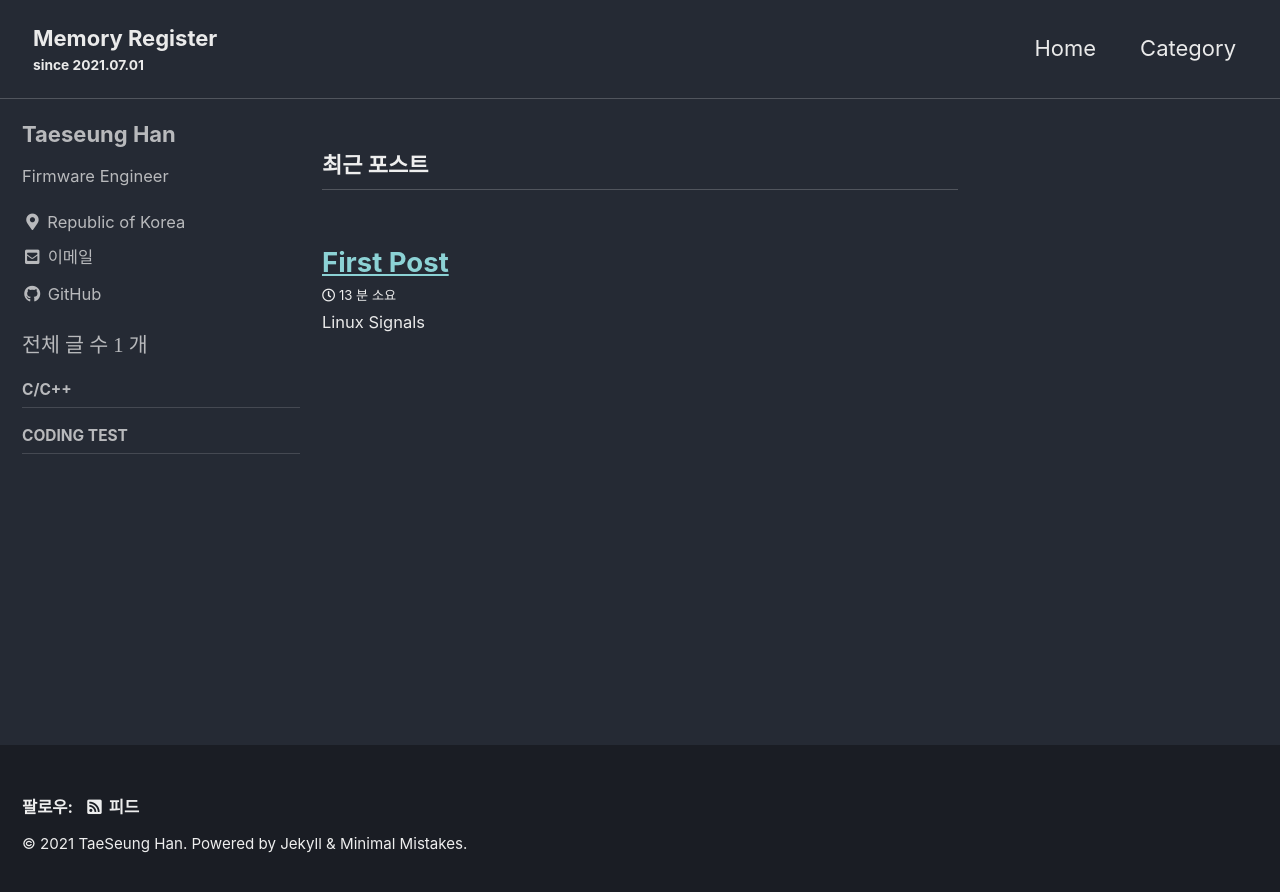
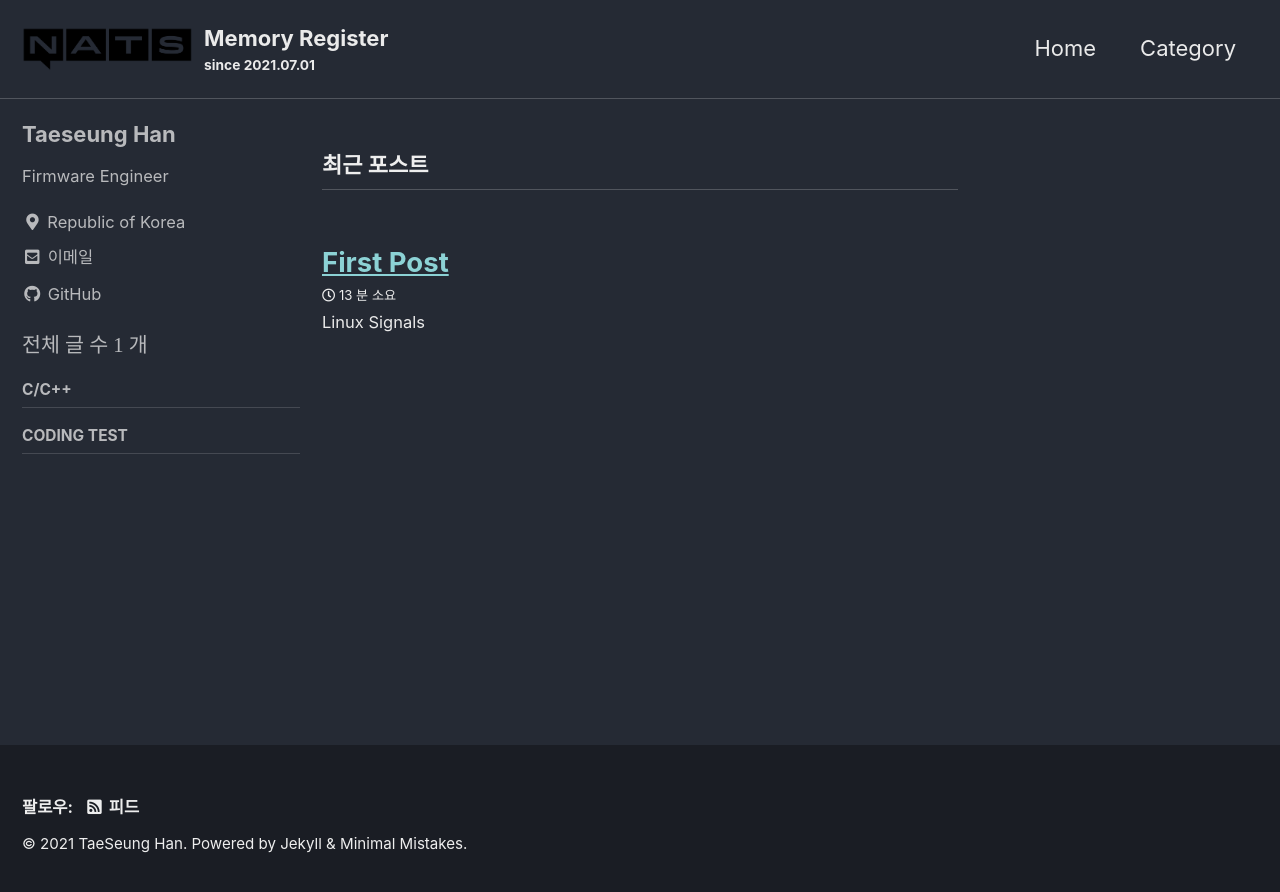
Before and after one commit to NaTaes/NaTaes.github.io, a Jekyll site: the page built from index.html, in a window 1280 px wide. Shown: the top 892 px of the page. Built offline with Jekyll 4.4.1, drawn with Linux system fonts in a browser that asks for light colours; cached includes are drawn as plain includes; the list of posts is cut into pages by our own code.

Commit message:
logo upload

```diff
--- a/_config.yml
+++ b/_config.yml
@@ -25,7 +25,7 @@ url                      : "https://nataes.github.io" # the base hostname & prot
 baseurl                  : "/blog" # the subpath of your site, e.g. "/blog"
 repository               : # GitHub username/repo-name e.g. "mmistakes/minimal-mistakes"
 teaser                   : # path of fallback teaser image, e.g. "/assets/images/500x300.png"
-logo                     : "/assets/images/01_INSTANA_NATS.svg" # path of logo image to display in the masthead, e.g. "/assets/images/88x88.png"
+logo                     : "/assets/images/nats-stacked-black.png" # path of logo image to display in the masthead, e.g. "/assets/images/88x88.png"
 masthead_title           : "Memory Register" # overrides the website title displayed in the masthead, use " " for no title
 # breadcrumbs            : false # true, false (default)
 words_per_minute         : 200
```
